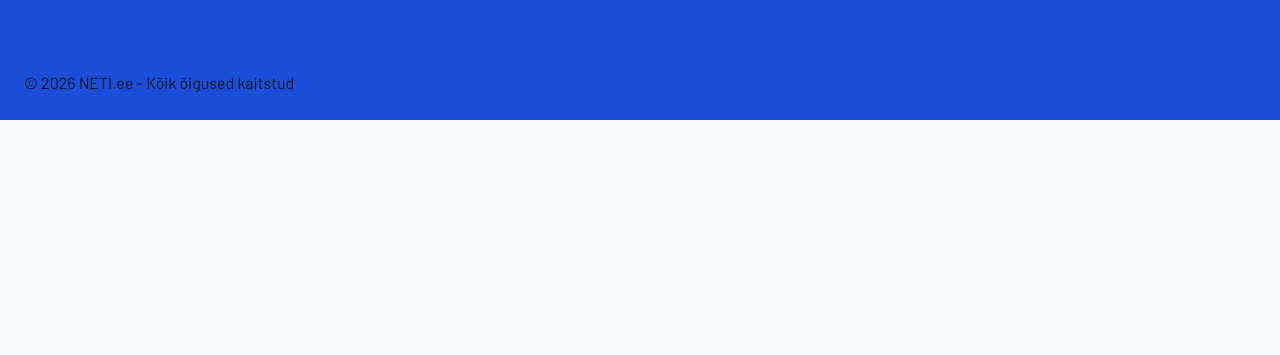
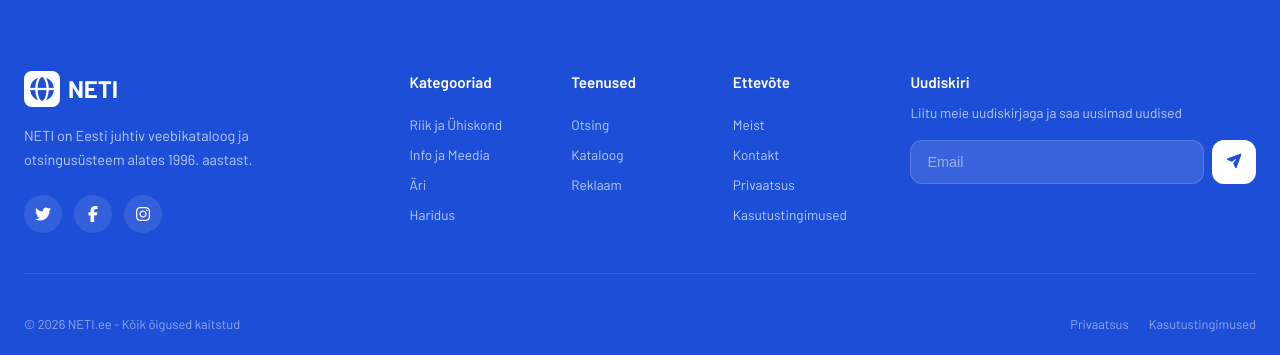
Before and after one commit to SilverL11vak/neti, a Next.js app: page /autod in a window 1280 px wide. Shown: the part 1631-1986 px from the top of the page. Before the commit the page ends 1751 px from the top, so only its background shows below. Built offline with nearby package versions, Linux system fonts and the light colour scheme.

Commit message:
Update autod page with full navbar and footer, make responsive

```diff
--- a/src/app/autod/globals.css
+++ b/src/app/autod/globals.css
@@ -249,13 +249,32 @@
   .auto-search-box {
     border-radius: 16px;
     padding: 12px 16px;
-    flex-direction: column;
-    gap: 12px;
+    flex-direction: row;
   }
 
   .auto-search-box input {
     width: 100%;
-    text-align: center;
+    text-align: left;
+  }
+
+  .auto-container {
+    grid-template-columns: 1fr;
+    padding: 0 16px;
+  }
+
+  .auto-filters {
+    position: static;
+    margin-bottom: 24px;
+  }
+
+  .filter-options {
+    overflow-x: auto;
+    flex-wrap: nowrap;
+    padding-bottom: 8px;
+  }
+
+  .filter-chip {
+    flex-shrink: 0;
   }
 
   .car-grid {
--- a/src/app/autod/page.js
+++ b/src/app/autod/page.js
@@ -1,6 +1,6 @@
 'use client'
 
-import { useState } from 'react'
+import { useState, useEffect } from 'react'
 import Link from 'next/link'
 import './globals.css'
 
@@ -107,6 +107,32 @@ export default function AutodPage() {
   const [priceRange, setPriceRange] = useState([0, 100000])
   const [mobileMenuOpen, setMobileMenuOpen] = useState(false)
 
+  // Scroll animation observer
+  useEffect(() => {
+    const observerOptions = {
+      root: null,
+      rootMargin: '0px',
+      threshold: 0.15
+    }
+
+    const observer = new IntersectionObserver((entries) => {
+      entries.forEach(entry => {
+        if (entry.isIntersecting) {
+          setTimeout(() => {
+            entry.target.classList.add('is-visible')
+          }, 100)
+        }
+      })
+    }, observerOptions)
+
+    const animatedElements = document.querySelectorAll('.animate-on-scroll')
+    animatedElements.forEach(el => {
+      observer.observe(el)
+    })
+
+    return () => observer.disconnect()
+  }, [])
+
   const filteredCars = mockCars.filter(car => {
     if (searchQuery && !car.brand.toLowerCase().includes(searchQuery.toLowerCase()) &&
         !car.model.toLowerCase().includes(searchQuery.toLowerCase())) return false
@@ -137,6 +163,20 @@ export default function AutodPage() {
           </div>
 
           <div className="nav-controls">
+            <div className="lang-toggle">
+              <button
+                className={`lang-btn ${lang === 'et' ? 'active' : ''}`}
+                onClick={() => setLang('et')}
+              >
+                ET
+              </button>
+              <button
+                className={`lang-btn ${lang === 'en' ? 'active' : ''}`}
+                onClick={() => setLang('en')}
+              >
+                EN
+              </button>
+            </div>
             <div
               className={`hamburger ${mobileMenuOpen ? 'active' : ''}`}
               onClick={() => setMobileMenuOpen(!mobileMenuOpen)}
@@ -301,7 +341,70 @@ export default function AutodPage() {
       {/* Footer */}
       <footer className="footer">
         <div className="footer-container">
-          <p>© 2026 NETI.ee - {lang === 'et' ? 'Kõik õigused kaitstud' : 'All rights reserved'}</p>
+          <div className="footer-main">
+            <div className="footer-brand">
+              <div className="footer-logo">
+                <div className="logo-icon">
+                  <i className="fas fa-globe"></i>
+                </div>
+                <span>NETI</span>
+              </div>
+              <p className="footer-desc">
+                {lang === 'et'
+                  ? 'NETI on Eesti juhtiv veebikataloog ja otsingusüsteem alates 1996. aastast.'
+                  : 'NETI is Estonia\'s leading web catalog and search system since 1996.'}
+              </p>
+              <div className="social-links">
+                <a href="#" className="social-link"><i className="fab fa-twitter"></i></a>
+                <a href="#" className="social-link"><i className="fab fa-facebook-f"></i></a>
+                <a href="#" className="social-link"><i className="fab fa-instagram"></i></a>
+              </div>
+            </div>
+
+            <div className="footer-links">
+              <div className="footer-column">
+                <h4>{lang === 'et' ? 'Kategooriad' : 'Categories'}</h4>
+                <Link href="/kategooria">Riik ja Ühiskond</Link>
+                <Link href="/kategooria">Info ja Meedia</Link>
+                <Link href="/kategooria">Äri</Link>
+                <Link href="/kategooria">Haridus</Link>
+              </div>
+              <div className="footer-column">
+                <h4>{lang === 'et' ? 'Teenused' : 'Services'}</h4>
+                <Link href="/otsing">Otsing</Link>
+                <Link href="/kategooria">Kataloog</Link>
+                <Link href="/kuulutus">Reklaam</Link>
+              </div>
+              <div className="footer-column">
+                <h4>{lang === 'et' ? 'Ettevõte' : 'Company'}</h4>
+                <Link href="/meist">Meist</Link>
+                <Link href="/meist">Kontakt</Link>
+                <Link href="/meist">Privaatsus</Link>
+                <Link href="/meist">Kasutustingimused</Link>
+              </div>
+            </div>
+
+            <div className="footer-newsletter">
+              <h4>{lang === 'et' ? 'Uudiskiri' : 'Newsletter'}</h4>
+              <p>
+                {lang === 'et'
+                  ? 'Liitu meie uudiskirjaga ja saa uusimad uudised'
+                  : 'Subscribe to our newsletter for the latest updates'}
+              </p>
+              <form className="newsletter-form" onSubmit={(e) => e.preventDefault()}>
+                <input type="email" placeholder="Email" />
+                <button type="submit"><i className="fas fa-paper-plane"></i></button>
+              </form>
+            </div>
+          </div>
+
+          <div className="footer-bottom">
+            <p>© 2026 NETI.ee - {lang === 'et' ? 'Kõik õigused kaitstud' : 'All rights reserved'}</p>
+            <div className="footer-bottom-links">
+              <a href="#">Privaatsus</a>
+              <a href="#">Kasutustingimused</a>
+            </div>
+          </div>
         </div>
       </footer>
     </>
```
